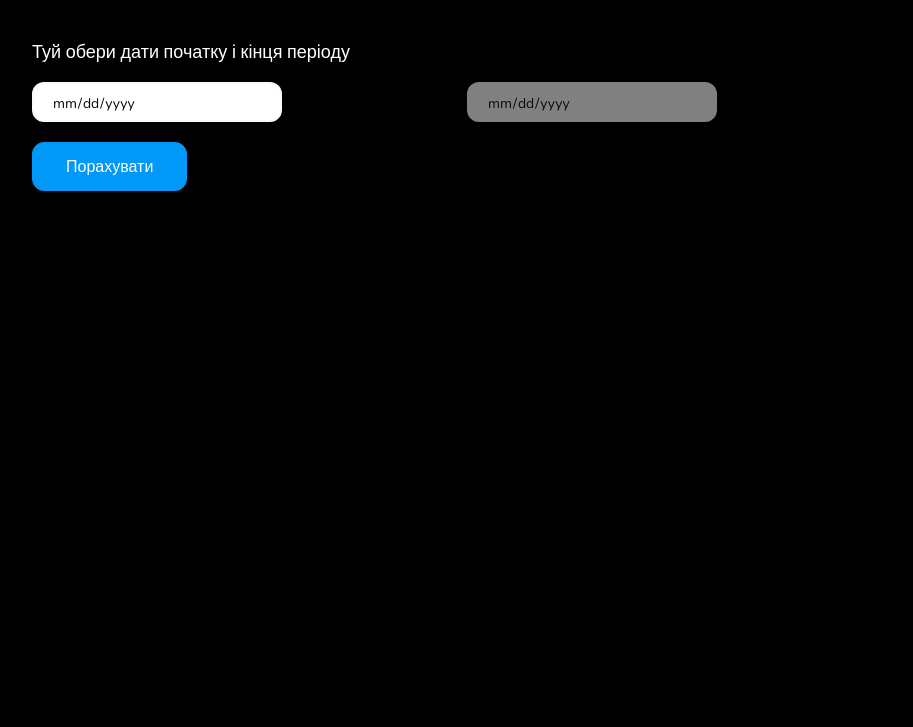
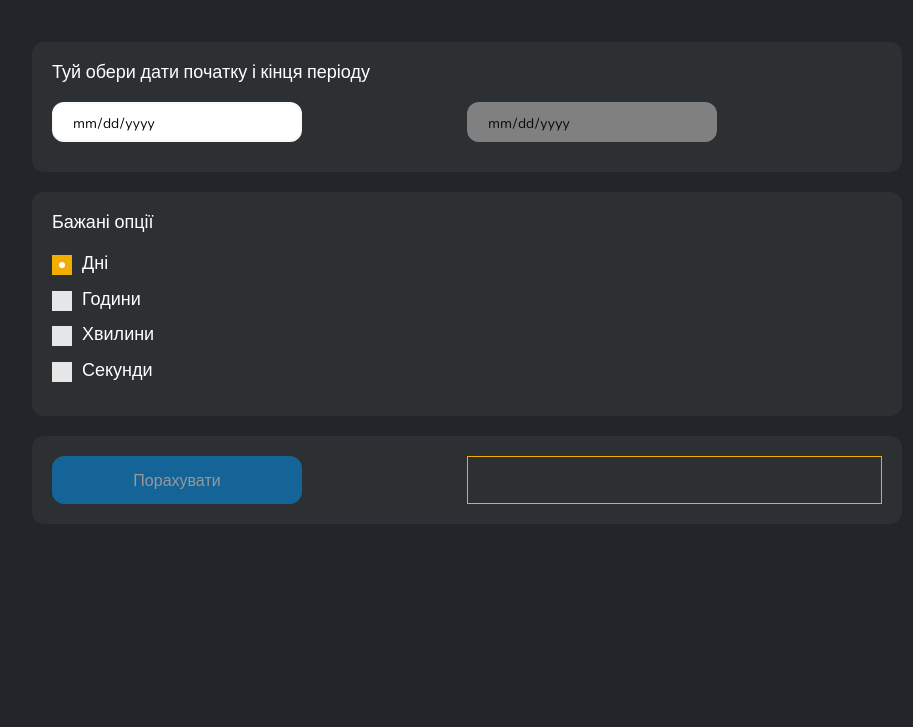
Before and after one commit to vladchegzt/js-calendar-holidays, a website: page app/index.html in a window 1280 px wide. Shown: the part 73-800 px from the top of the page, without its empty margins (173-1086 px from the left). Drawn offline with nearby package versions, Linux system fonts and the light colour scheme.

Commit message:
add radio first group

```diff
--- a/app/index.html
+++ b/app/index.html
@@ -14,7 +14,7 @@
         <h1 class="main-title">Но пуйме рахувати час, нє?</h1>
         <div class="app-container">
             <div class="tab-difference">
-                <div class="field-groups">
+                <div class="field-groups pb-10">
                     <p class="field-groups__label">Туй обери дати початку і кінця періоду</p>
                     <div class="grid-6">
                         <div class="field-item">
@@ -26,11 +26,36 @@
                     </div>
                 </div>
                 <div class="field-groups">
-                    <button class="btn btn-primary" id="result-btn">
-                        <span>Порахувати</span>
-                    </button>
-                    <div class="result-difference" id="result-difference"></div>
-
+                    <p class="field-groups__label">Бажані опції</p>
+                    <div class="grid-6">
+                        <div class="radio-group-item js-radio-group-dimension">
+                            <label class="input-radio">Дні
+                                <input type="radio" name="radio" checked="checked">
+                                <div class="input-radio__indicator"></div>
+                            </label>
+                            <label class="input-radio">Години
+                                <input type="radio" name="radio">
+                                <div class="input-radio__indicator"></div>
+                            </label>
+                            <label class="input-radio">Хвилини
+                                <input type="radio" name="radio">
+                                <div class="input-radio__indicator"></div>
+                            </label>
+                            <label class="input-radio">Секунди
+                                <input type="radio" name="radio">
+                                <div class="input-radio__indicator"></div>
+                            </label>
+                        </div>
+                        <div class="radio-group-item"></div>
+                    </div>
+                </div>
+                <div class="field-groups final-group">
+                    <div class="grid-6">
+                        <button class="btn btn-primary" id="result-btn">
+                            <span>Порахувати</span>
+                        </button>
+                        <div class="result-difference" id="result-difference"></div>
+                    </div>
                 </div>
             </div>
         </main>
--- a/app/js/index.js
+++ b/app/js/index.js
@@ -1,5 +1,4 @@
 window.addEventListener("load", function() {
-
     /**
      * tab 1 functional
     **/
@@ -12,12 +11,18 @@ window.addEventListener("load", function() {
     const resultElement = document.getElementById('result-difference');
     let resultValue = 0;
 
+    // validation listeners
+    const disablingResultBtn = () => {
+        resultBtn.disabled = inputStart.value.trim() === '' || inputEnd.value.trim() === '';
+    };
+
     inputsDates.forEach(item => {
         item.addEventListener('change', (event)=> {
             // console.log(el)
             if(item === inputStart) {
                 inputEnd.disabled = inputStart.value.trim() === '' ? true : false;
             }
+            disablingResultBtn()
         });
     });
 
@@ -27,27 +32,36 @@ window.addEventListener("load", function() {
         dimension = dimension.toLowerCase();
         let result;
 
-        console.log(start)
-        console.log(end)
-
         const diffMiliseconds = Math.floor(end - start);
 
         // convert to desirable dimension
         const dimensionActions = {
-            days: () => Math.floor(diffMiliseconds / (1000 * 60 * 60 * 24)),
-            hours: () => Math.floor(diffMiliseconds / (1000 * 60 * 60)),
-            minutes: () => Math.floor(diffMiliseconds / (1000 * 60)),
-            seconds: () => Math.floor(diffMiliseconds / 1000),
+            days: {
+                text: 'дні(-в)',
+                action: () => Math.floor(diffMiliseconds / (1000 * 60 * 60 * 24)),
+            },
+            hours: {
+                text: 'годин',
+                action: () => Math.floor(diffMiliseconds / (1000 * 60 * 60)),
+            },
+            minutes: {
+                text: 'хвилин',
+                action: () => Math.floor(diffMiliseconds / (1000 * 60)),
+            },
+            seconds: {
+                text: 'секунд',
+                action: () => Math.floor(diffMiliseconds / 1000 * 60),
+            },
         }
 
         // check if provided @dimension exist in obj
         if (Object.keys(dimensionActions).includes(dimension)) {
-            result = console.log(`Difference is ${dimensionActions[dimension]()} ${dimension}`);
+            result = `Різниця – ${dimensionActions[dimension].action()} ${dimensionActions[dimension].text}`;
         } else {
-            result = console.log(`Difference is ${dimensionActions.days()} days`)
+            result = `Різниця – ${dimensionActions.days.action()} ${dimensionActions.days.text}`;
         }
-        return result;
-
+        // return result;
+        resultElement.textContent = result;
     }
 
     resultBtn.addEventListener('click', () => {
@@ -55,8 +69,6 @@ window.addEventListener("load", function() {
     })
 
 
-
     console.log();
-
-    // setDisabledEndDate();
+    disablingResultBtn();
 });
--- a/app/scss/index.scss
+++ b/app/scss/index.scss
@@ -17,7 +17,7 @@ html {
 }
 
 html {
-  background: #000;
+  background: #24252A;
   line-height: 1.15;
   font-size: 10px;
   color: #fff;
@@ -38,8 +38,32 @@ html {
 
 .field-groups__label {
   font-size: 18px;
+  margin-bottom: 20px;
 }
 
 .main-title {
   margin-bottom:6rem;
 }
+
+.result-difference {
+  font-size: 2rem;
+  display: flex;
+  align-items: center;
+  padding: 0 10px;
+  border: 1px solid $yellow;
+}
+
+.final-group {
+  margin-top: 4rem;
+}
+
+.field-groups {
+  margin: 20px 0;
+  background: #2C3033;
+  border-radius: 12px;
+  padding: 20px;
+}
+
+.pb-10 {
+  padding-bottom: 10px;
+}
--- a/app/scss/ui.scss
+++ b/app/scss/ui.scss
@@ -9,6 +9,7 @@ h1 {
 }
 
 input {
+    &[type=email], &[type="date"], &[type=password], &[type=search], &[type=tel], &[type=text] {
         -webkit-appearance: none;
         -moz-appearance: none;
         appearance: none;
@@ -18,7 +19,7 @@ h1 {
         height: 40px;
         padding: 8px 18px 5px 18px;
         width: 250px;
-    margin: 20px 20px 20px 0;
+        margin: 0 20px 20px 0;
         max-width: 576px;
         font-size: 14px;
         color: #090a0b;
@@ -34,6 +35,7 @@ h1 {
             background: gray;
             border-color: gray;
         }
+    }
     &[type="date"]::-webkit-calendar-picker-indicator {
         background: transparent;
         bottom: 0;
@@ -45,6 +47,48 @@ h1 {
         right: 0;
         top: 0;
         width: auto;
+    }
+}
+
+.input-radio {
+    display: block;
+    position: relative;
+    padding-left: 30px;
+    margin-bottom: 15px;
+    cursor: pointer;
+    font-size: 18px;
+    input {
+        position: absolute;
+        z-index: -1;
+        opacity: 0;
+        &:checked ~ {
+            .input-radio__indicator {
+                background: $yellow;
+                &::after {
+                    display: block;
+                }
+            }
+        }
+    }
+}
+
+.input-radio__indicator {
+    position: absolute;
+    top: 2px;
+    left: 0;
+    height: 20px;
+    width: 20px;
+    background: #e6e6e6;
+    &:after {
+        left: 7px;
+        top: 7px;
+        height: 6px;
+        width: 6px;
+        border-radius: 50%;
+        background: #fff;
+        content: '';
+        position: absolute;
+        display: none;
     }
 }
 
@@ -60,6 +104,7 @@ h1 {
     color: #090a0b;
     display: inline-block;
     max-width: 100%;
+    width: 250px;
     text-align: center;
     transition: .2s;
     text-decoration: none;
@@ -81,4 +126,9 @@ h1 {
         border-color: $blue;
         color: #fff;
     }
+    &:disabled {
+        opacity: 0.5 !important;
+        color: #fff;
+        cursor: not-allowed;
     }
+}
```
Also changed, not shown: app/css/main.css. Lines whose indentation alone changed are shown as unchanged.
